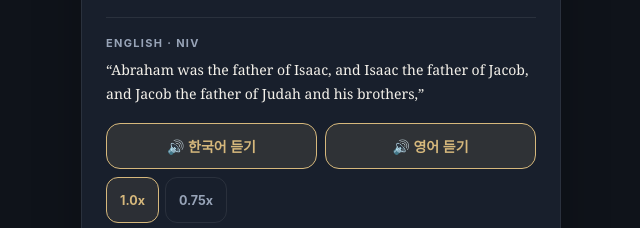
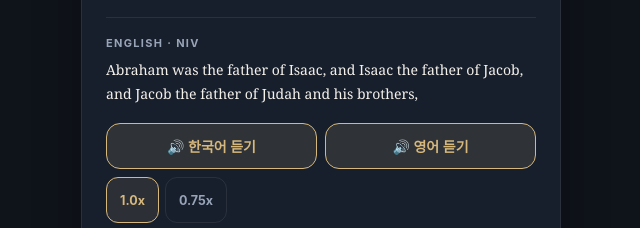
Before and after one commit to github815/WatchfulDisastrousNotification, a plain HTML site: page index.html in a window 1280 px wide. Shown: the part 382-610 px from the top of the page, 319-959 px from the left. Drawn offline with Linux system fonts and the light colour scheme.

Commit message:
Fix doubled quotation marks around English verse text

```diff
--- a/index.html
+++ b/index.html
@@ -1279,7 +1279,7 @@
 
       verseText.textContent = `“${v.text}”`;
       verseRef.textContent = `${v.ref} (개역개정)`;
-      verseEn.textContent = v.en ? `“${v.en}”` : "";
+      verseEn.textContent = v.en || "";
       dateLabel.textContent = customVerse ? "검색 결과" : fmtDate(d);
       dayBadge.textContent = customVerse ? "바로 보기" : `Day ${currentIndex + 1}`;
       progressText.textContent = `${currentIndex + 1} / 7,957절`;
```
